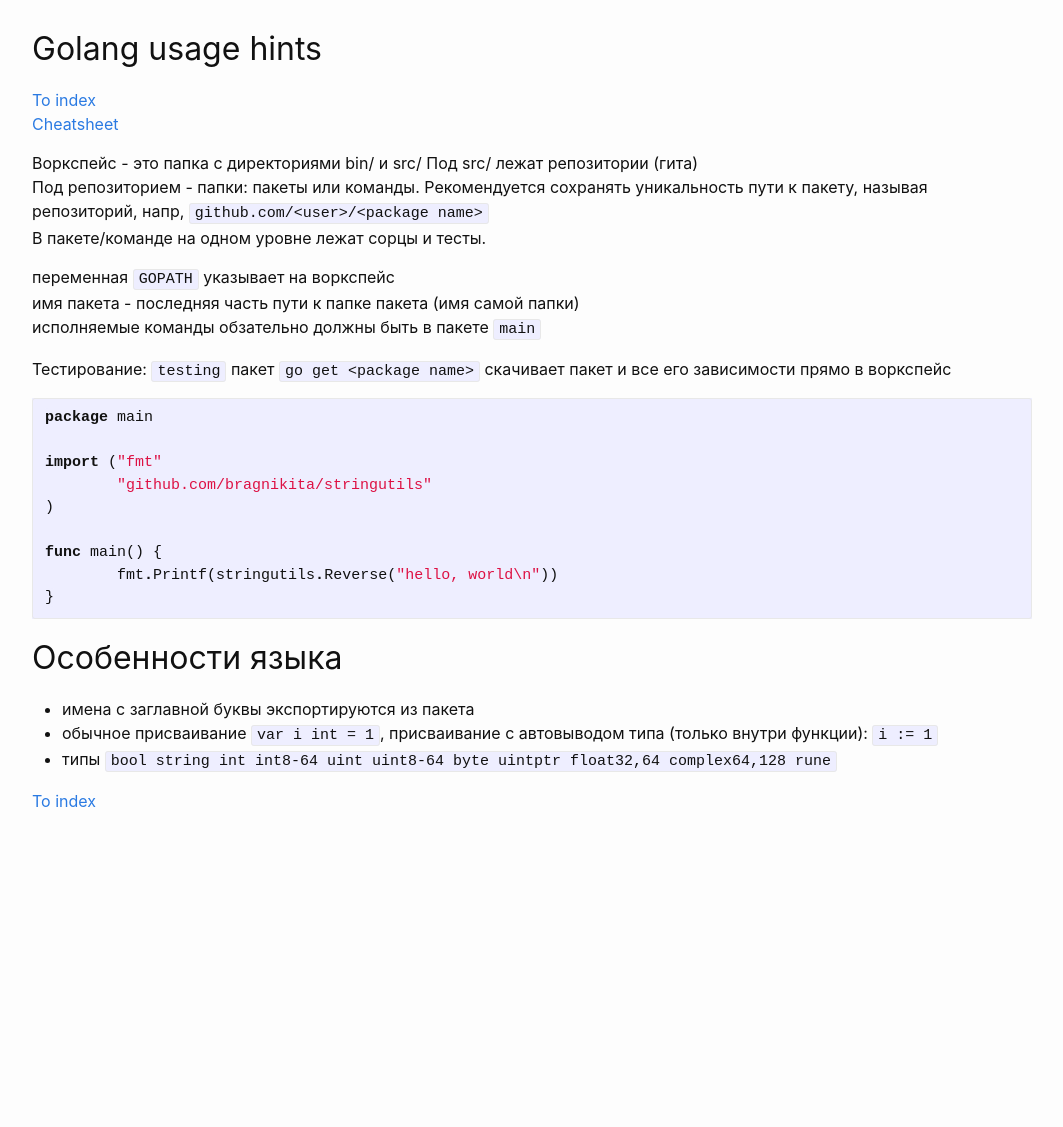
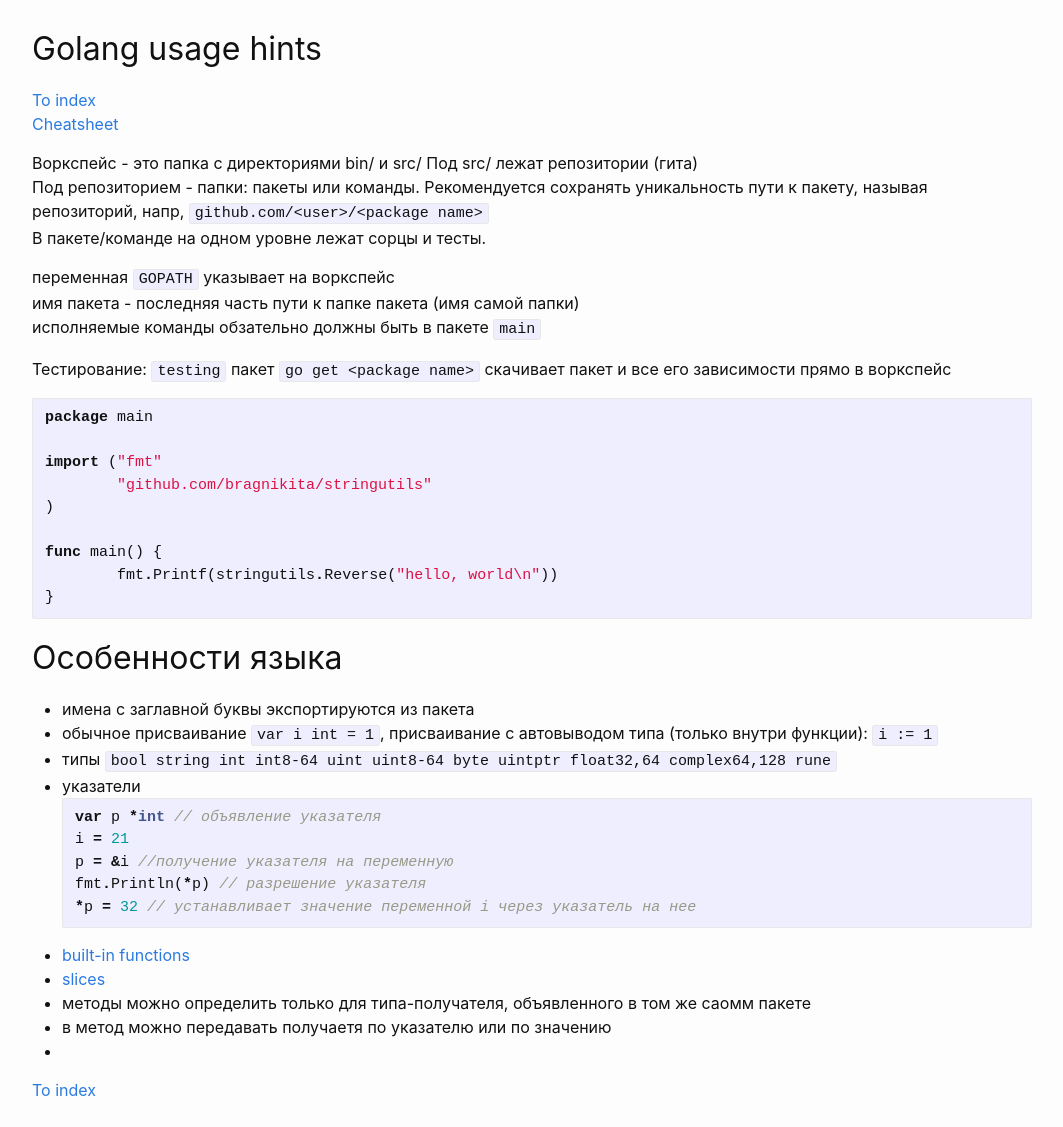
Before and after one commit to bragnikita/developer_wiki, a Jekyll site: the page built from _wiki/golang/golang_usage_hints.md, in a window 1280 px wide. Shown: the whole page, without its empty margins (108-1171 px from the left). Built offline with Jekyll 4.4.1, drawn with Linux system fonts in a browser that asks for light colours; before the commit the page ends 900 px from its top, so only the background shows below that.

Commit message:
Update from 2018/12/10 19:19:01

````diff
--- a/_wiki/golang/golang_usage_hints.md
+++ b/_wiki/golang/golang_usage_hints.md
@@ -32,3 +32,16 @@ func main() {
 * имена с заглавной буквы экспортируются из пакета
 * обычное присваивание `var i int = 1`, присваивание с автовыводом типа (только внутри функции): `i := 1`
 * типы `bool string int int8-64 uint uint8-64 byte uintptr float32,64 complex64,128 rune`
+* указатели
+```golang
+var p *int // объявление указателя
+i = 21
+p = &i //получение указателя на переменную
+fmt.Println(*p) // разрешение указателя
+*p = 32 // устанавливает значение переменной i через указатель на нее
+```
+* [built-in functions](https://golang.org/pkg/builtin/#append)
+* [slices](https://blog.golang.org/go-slices-usage-and-internals)
+* методы можно определить только для типа-получателя, объявленного в том же саомм пакете
+* в метод можно передавать получаетя по указателю или по значению
+*
````
Also changed, not shown: _wiki/ruby/ruby_howtos.md (+6 -0 lines).
